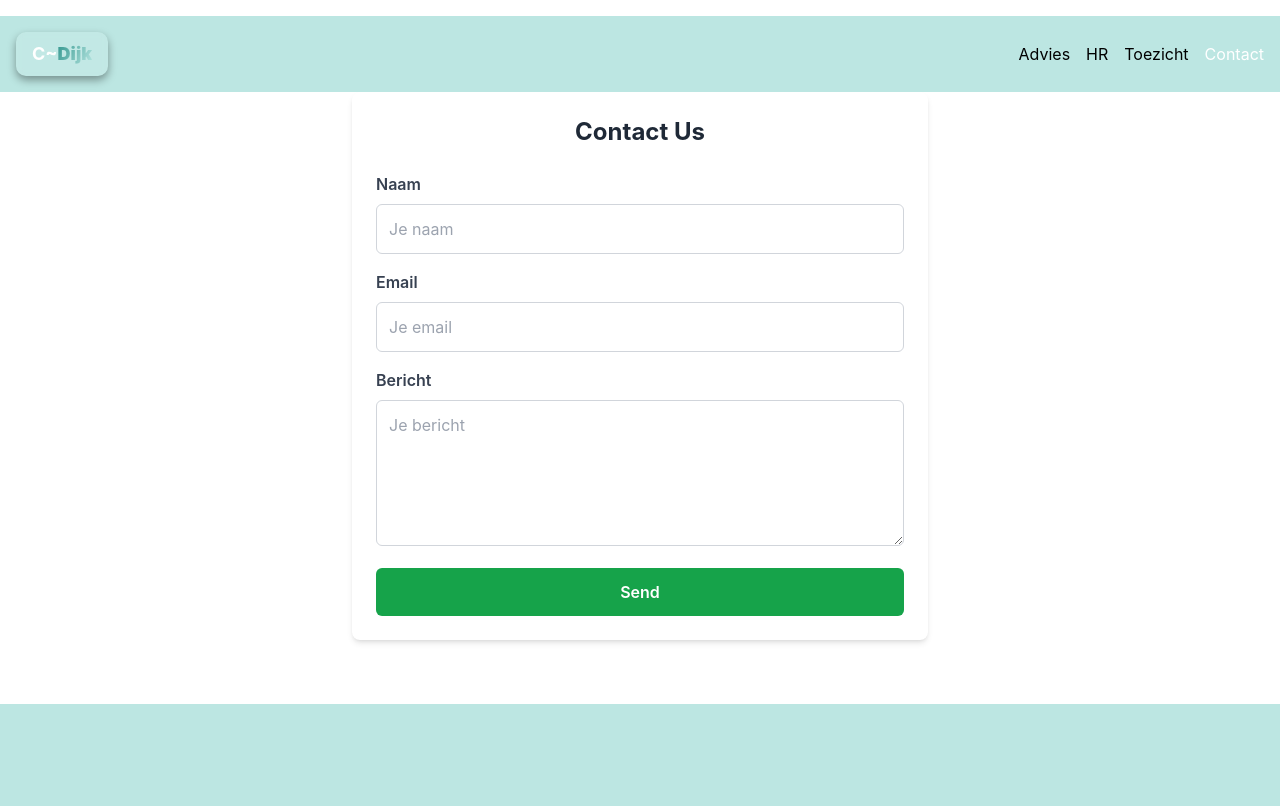
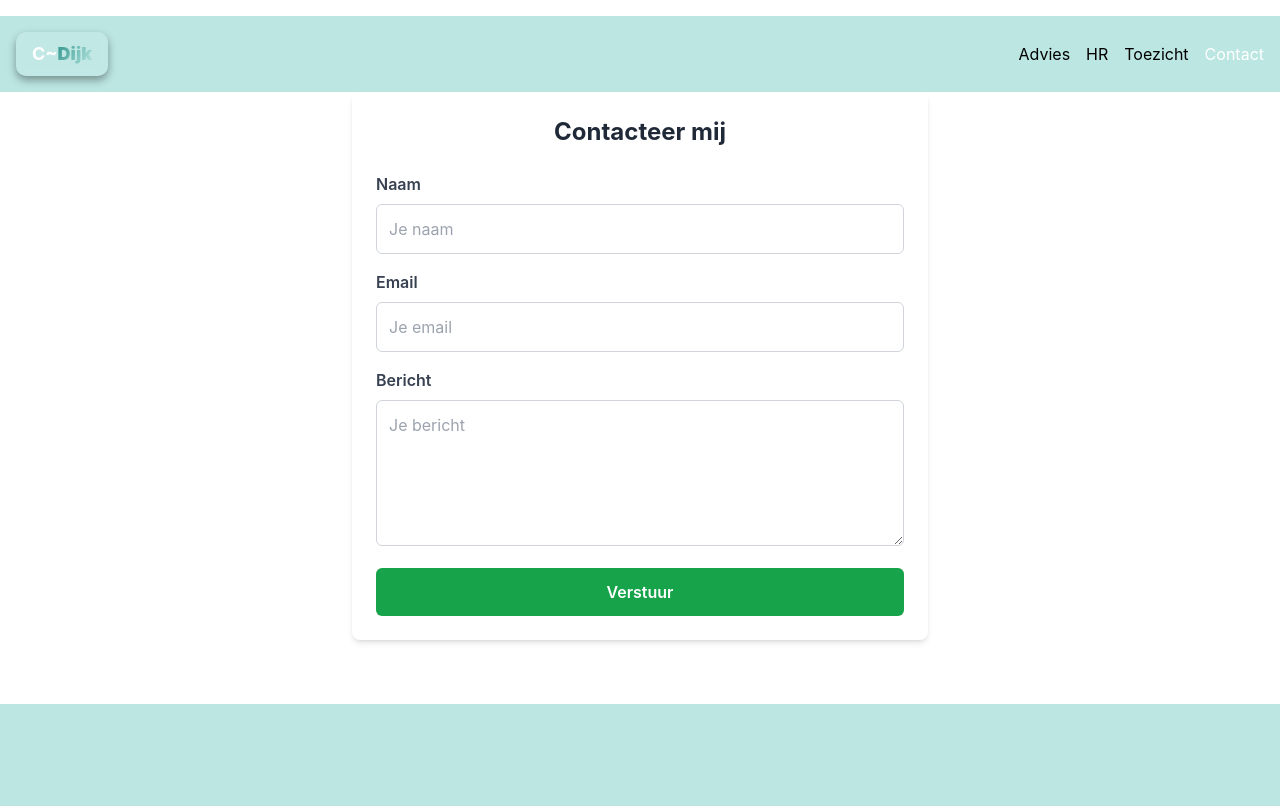
Before and after one commit to Bennieroling/cdijkdevelopment, a Next.js app: page /contact in a window 1280 px wide. Shown: the part 784-1590 px from the top of the page. Built offline with nearby package versions, Linux system fonts and the light colour scheme.

Commit message:
Update contact.tsx

```diff
--- a/src/components/contact.tsx
+++ b/src/components/contact.tsx
@@ -41,7 +41,7 @@ const Contact = () => {
 
   return (
     <div className="max-w-xl mx-auto p-6 bg-white rounded-lg shadow-md">
-      <h1 className="text-2xl font-bold text-center text-gray-800 mb-6">Contact Us</h1>
+      <h1 className="text-2xl font-bold text-center text-gray-800 mb-6">Contacteer mij</h1>
       <form onSubmit={handleSubmit} className="space-y-4">
         <div>
           <label htmlFor="name" className="block font-semibold text-gray-700 mb-2">
@@ -91,14 +91,14 @@ const Contact = () => {
         <button
           type="submit"
           className="w-full py-3 bg-green-600 text-white font-semibold rounded-md hover:bg-green-700 transition duration-300 disabled:opacity-50 disabled:cursor-not-allowed"
-          disabled={status === "Sending..."}
+          disabled={status === "Versturen..."}
         >
-          {status === "Sending..." ? "Sending..." : "Send"}
+          {status === "Versturen..." ? "Versturen..." : "Verstuur"}
         </button>
         {status && (
           <p
             className={`mt-4 text-center font-bold ${
-              status === "Message sent successfully!"
+              status === "Je bericht is verstuurd!"
                 ? "text-green-600"
                 : "text-red-600"
             }`}
```
